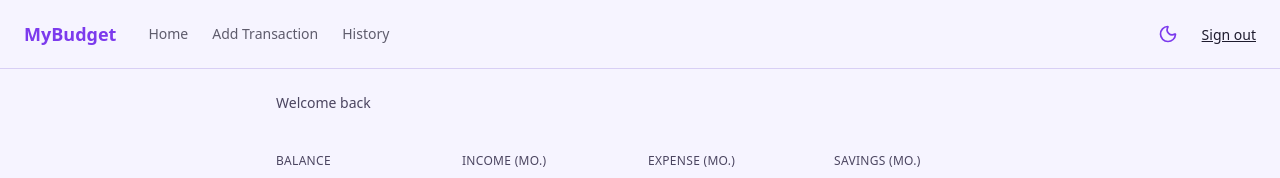
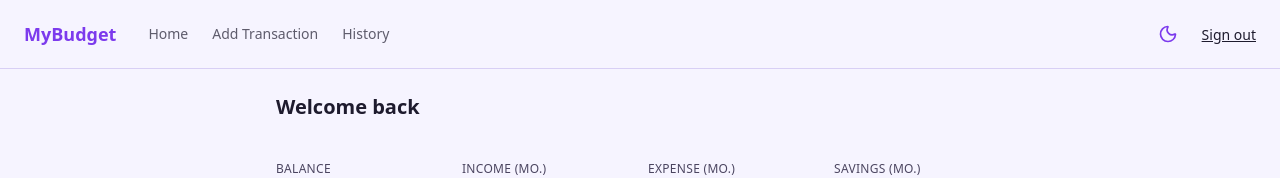
Before and after one commit to AniketsinghRajputCodes/mybudget, a Next.js app: page /dashboard in a window 1280 px wide. Shown: the top 178 px of the page. Built offline with nearby package versions, Linux system fonts and the light colour scheme; no server answers; the database is empty.

Commit message:
remove email

```diff
--- a/src/app/dashboard/page.tsx
+++ b/src/app/dashboard/page.tsx
@@ -87,8 +87,7 @@ export default async function DashboardHome() {
   return (
     <div className="max-w-3xl mx-auto px-5 pt-6 space-y-10">
       <div>
-        <p className="text-sm text-muted">Welcome back</p>
-        <h1 className="text-xl font-semibold">{user?.email}</h1>
+        <h1 className="text-xl font-semibold">Welcome back</h1>
       </div>
 
       {/* Summary cards */}
```
